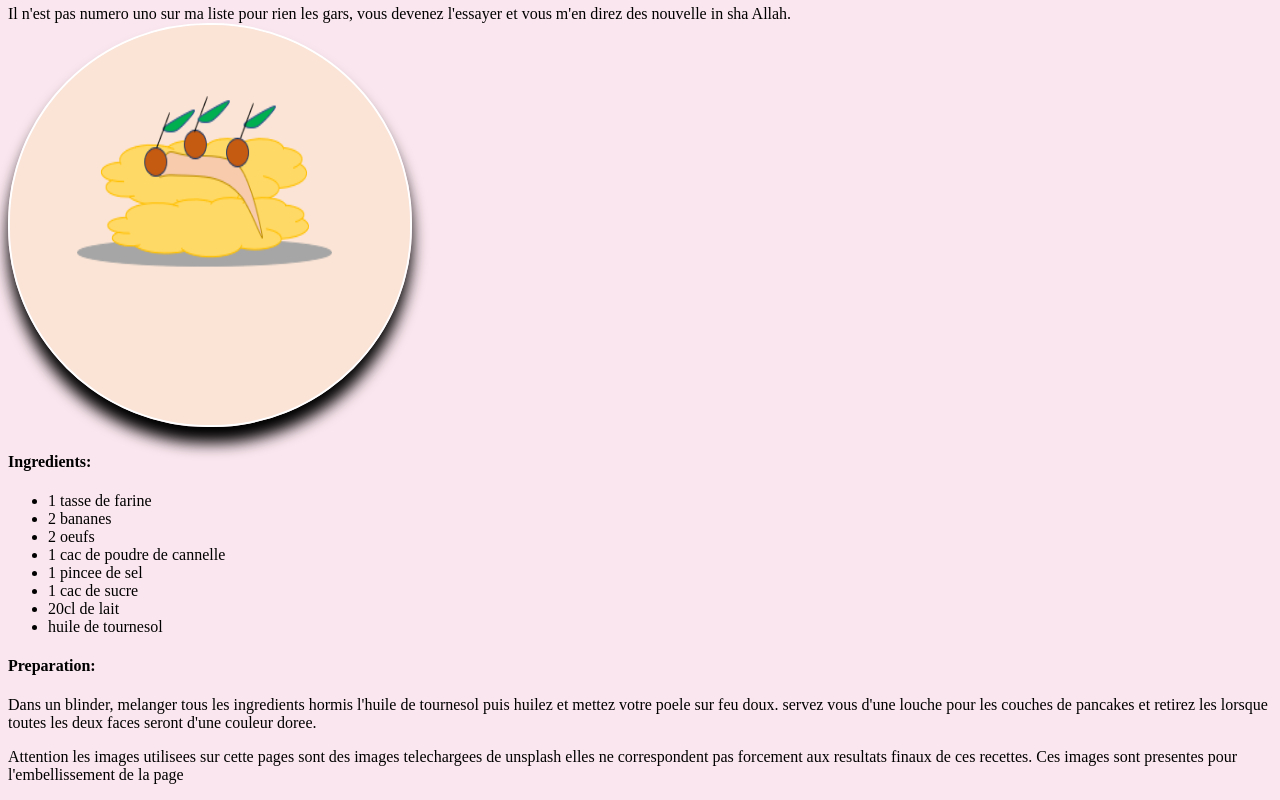
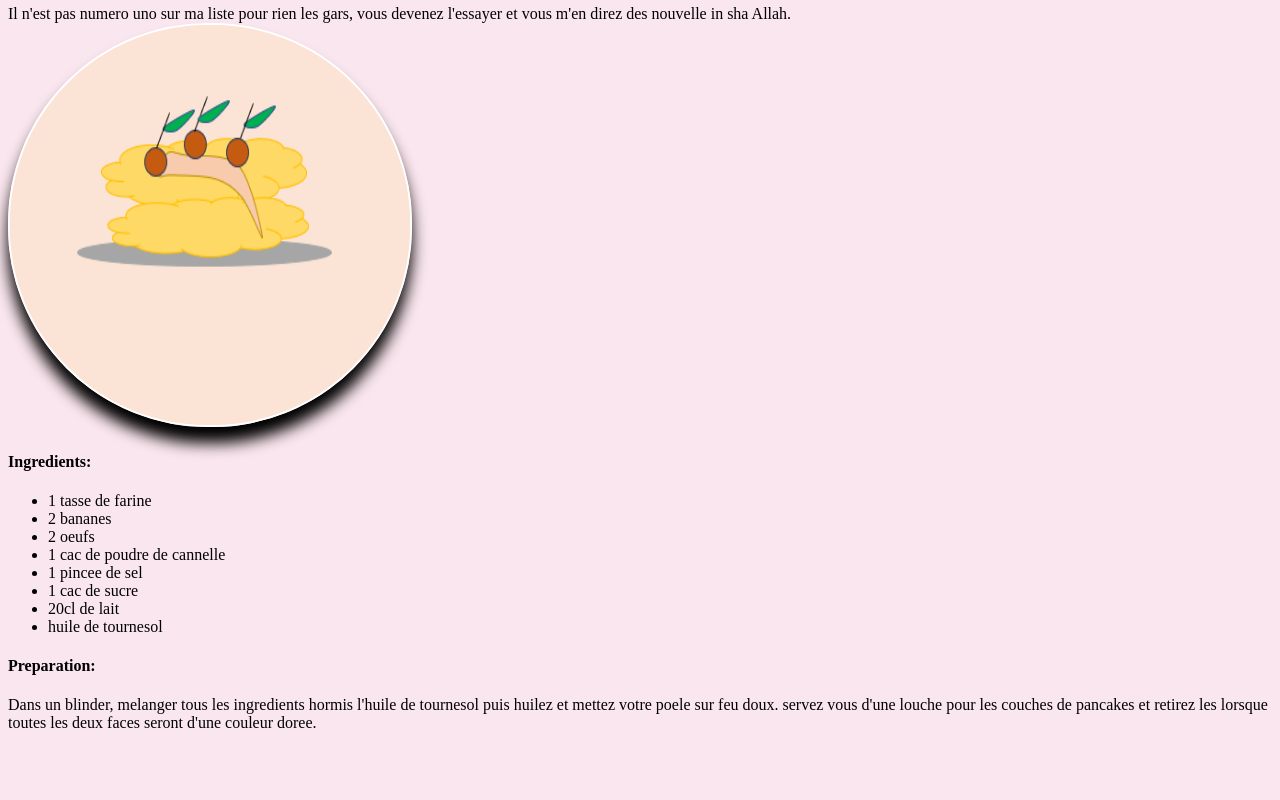
Before and after one commit to Dioumsx/Dioumsx.github.io, a plain HTML site: page pancake.html in a window 1280 px wide. Shown: the part 3423-4223 px from the top of the page. After the commit the page ends 4163 px from the top, so only its background shows below. Drawn offline with Linux system fonts and the light colour scheme.

Commit message:
Update pancake.html

```diff
--- a/pancake.html
+++ b/pancake.html
@@ -116,7 +116,6 @@ A deguster avec de la confiture d'abricot(facultatif)
 	<h4>Preparation:</h4>
 	Dans un blinder, melanger tous les ingredients hormis l'huile de tournesol puis huilez et mettez votre poele sur feu doux. servez vous d'une louche pour les couches de pancakes et retirez les lorsque toutes les deux faces seront d'une couleur doree.
 
-	<p>Attention les images utilisees sur cette pages sont des images telechargees de unsplash elles ne correspondent pas forcement aux resultats finaux de ces recettes. Ces images sont presentes pour l'embellissement de la page</p>
 
 
 </body>
```
